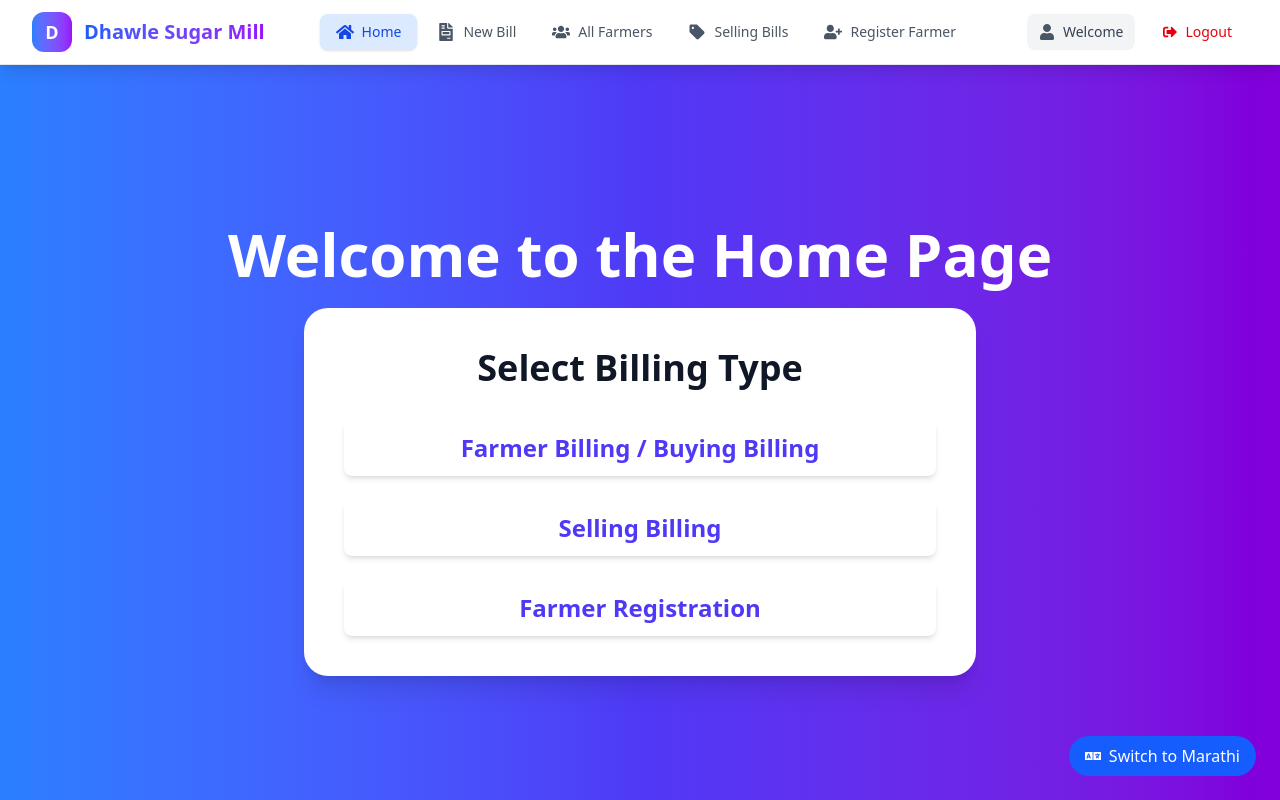
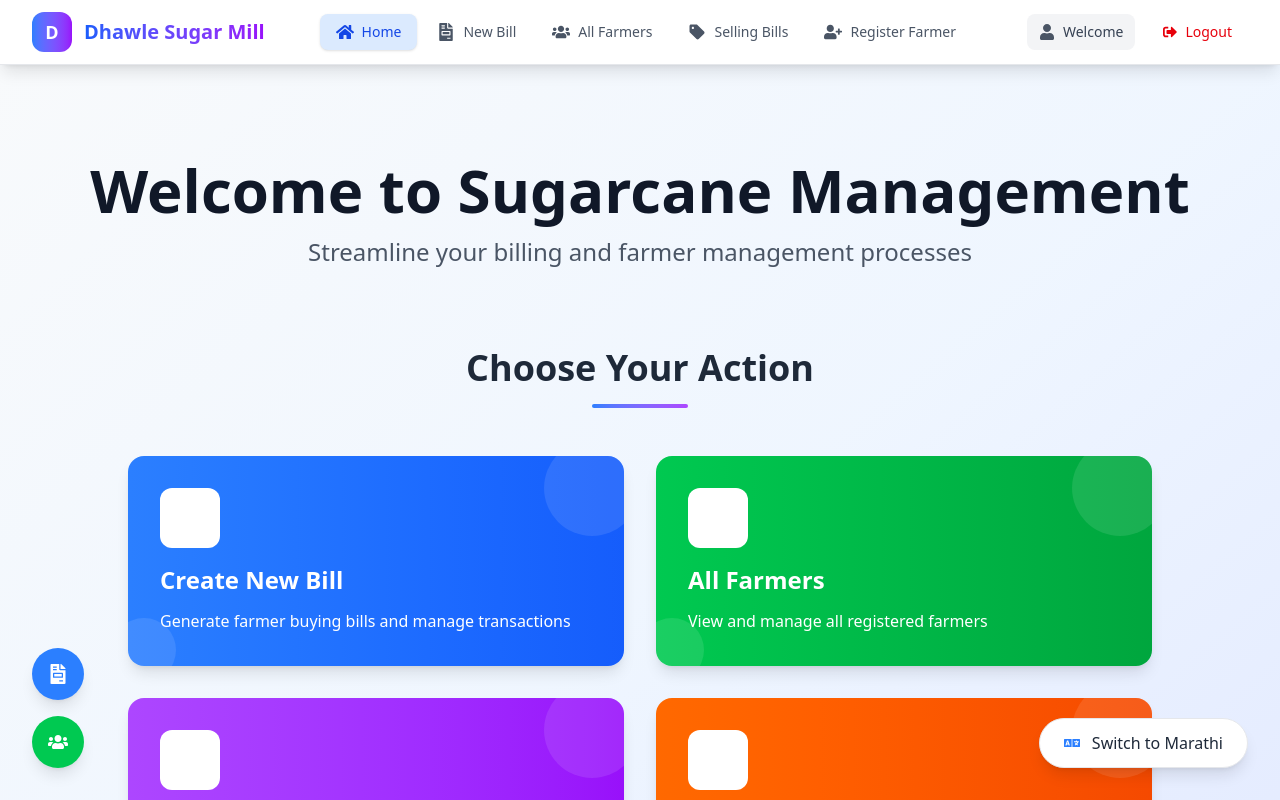
Before and after one commit to Adi56a/SugarCaneBillingSoftware, a React (Vite) app in the folder Frontend/: page / in a window 1280 px wide. Shown: the top 800 px of the page. Built offline with nearby package versions, Linux system fonts and the light colour scheme; sample sign-in values are in the browser's storage.

Commit message:
HOME .jsx updated

```diff
--- a/Frontend/src/pages/Home.jsx
+++ b/Frontend/src/pages/Home.jsx
@@ -1,82 +1,223 @@
 import React, { useState } from 'react';
-import { Link } from 'react-router-dom'; // If you're using react-router for routing
-import { FaLanguage } from 'react-icons/fa'; // For Language Toggle Icon
-import Header from '../components/Header'; // Import Header component
+import { Link } from 'react-router-dom';
+import { FaLanguage, FaUsers, FaFileInvoice, FaUserPlus, FaCog } from 'react-icons/fa';
+import { MdSell, MdHistory } from 'react-icons/md';
+import Header from '../components/Header';
 
 const Home = () => {
-  // Get the language from localStorage, default to 'en' if not set
   const [language, setLanguage] = useState(localStorage.getItem('language') || 'en');
 
-  // Handle language toggle
   const toggleLanguage = () => {
     const newLanguage = language === 'en' ? 'mr' : 'en';
     setLanguage(newLanguage);
-    localStorage.setItem('language', newLanguage); // Save the language to localStorage
+    localStorage.setItem('language', newLanguage);
   };
+
+  const translations = {
+    en: {
+      welcome: 'Welcome to Sugarcane Management',
+      subtitle: 'Streamline your billing and farmer management processes',
+      selectOption: 'Choose Your Action',
+      farmerBilling: 'Create New Bill',
+      farmerBillingDesc: 'Generate farmer buying bills and manage transactions',
+      sellingBilling: 'Selling Bills',
+      sellingBillingDesc: 'Manage selling transactions and invoices',
+      farmerRegister: 'Farmer Registration',
+      farmerRegisterDesc: 'Register new farmers in the system',
+      allFarmers: 'All Farmers',
+      allFarmersDesc: 'View and manage all registered farmers',
+      switchLanguage: 'Switch to Marathi',
+      billing: 'Billing',
+      management: 'Management'
+    },
+    mr: {
+      welcome: 'साखर कारखाना व्यवस्थापनात आपले स्वागत',
+      subtitle: 'आपली बिलिंग आणि शेतकरी व्यवस्थापन प्रक्रिया सुव्यवस्थित करा',
+      selectOption: 'आपली कृती निवडा',
+      farmerBilling: 'नवीन बिल तयार करा',
+      farmerBillingDesc: 'शेतकरी खरेदी बिले तयार करा आणि व्यवहार व्यवस्थापित करा',
+      sellingBilling: 'विक्री बिले',
+      sellingBillingDesc: 'विक्री व्यवहार आणि बीजक व्यवस्थापित करा',
+      farmerRegister: 'शेतकरी नोंदणी',
+      farmerRegisterDesc: 'सिस्टममध्ये नवीन शेतकरी नोंदवा',
+      allFarmers: 'सर्व शेतकरी',
+      allFarmersDesc: 'सर्व नोंदणीकृत शेतकरी पहा आणि व्यवस्थापित करा',
+      switchLanguage: 'इंग्रजीमध्ये बदला',
+      billing: 'बिलिंग',
+      management: 'व्यवस्थापन'
+    }
+  };
+
+  const t = translations[language];
+
+  const menuItems = [
+    {
+      title: t.farmerBilling,
+      description: t.farmerBillingDesc,
+      link: '/farmer_billing',
+      icon: <FaFileInvoice className="text-4xl" />,
+      color: 'from-blue-500 to-blue-600',
+      hoverColor: 'hover:from-blue-600 hover:to-blue-700'
+    },
+    {
+      title: t.allFarmers,
+      description: t.allFarmersDesc,
+      link: '/all_farmer',
+      icon: <FaUsers className="text-4xl" />,
+      color: 'from-green-500 to-green-600',
+      hoverColor: 'hover:from-green-600 hover:to-green-700'
+    },
+    {
+      title: t.sellingBilling,
+      description: t.sellingBillingDesc,
+      link: '/selling-billing',
+      icon: <MdSell className="text-4xl" />,
+      color: 'from-purple-500 to-purple-600',
+      hoverColor: 'hover:from-purple-600 hover:to-purple-700'
+    },
+    {
+      title: t.farmerRegister,
+      description: t.farmerRegisterDesc,
+      link: '/farmer_register',
+      icon: <FaUserPlus className="text-4xl" />,
+      color: 'from-orange-500 to-orange-600',
+      hoverColor: 'hover:from-orange-600 hover:to-orange-700'
+    }
+  ];
 
   return (
     <>
-      {/* Include Header Component */}
       <Header />
 
-      <div className="min-h-screen bg-gradient-to-r from-blue-500 via-indigo-600 to-purple-700 text-white font-sans pt-20">
-        {/* Main Content Section */}
-        <div className="flex flex-col items-center justify-start space-y-6 py-20">
+      <div className="min-h-screen bg-gradient-to-br from-slate-50 via-blue-50 to-indigo-100">
+        {/* Hero Section */}
+        <div className="pt-24 pb-12">
+          <div className="max-w-7xl mx-auto px-4 sm:px-6 lg:px-8">
+            <div className="text-center">
+              <h1 className="text-5xl md:text-6xl font-bold text-gray-900 mb-4">
+                {t.welcome}
+              </h1>
+              <p className="text-xl md:text-2xl text-gray-600 mb-8 max-w-3xl mx-auto">
+                {t.subtitle}
+              </p>
+            </div>
+          </div>
+        </div>
 
-          {/* Heading */}
-          <h1 className="text-6xl font-extrabold text-center">
-            {language === 'en' ? 'Welcome to the Home Page' : 'होम पेजवर आपले स्वागत आहे'}
-          </h1>
+        {/* Main Content */}
+        <div className="max-w-7xl mx-auto px-4 sm:px-6 lg:px-8 pb-20">
+          {/* Section Header */}
+          <div className="text-center mb-12">
+            <h2 className="text-3xl md:text-4xl font-bold text-gray-800 mb-4">
+              {t.selectOption}
+            </h2>
+            <div className="w-24 h-1 bg-gradient-to-r from-blue-500 to-purple-500 mx-auto rounded-full"></div>
+          </div>
 
-          {/* Options Section */}
-          <div className="bg-white text-gray-900 p-10 rounded-3xl shadow-xl max-w-2xl w-full transform transition hover:scale-101 duration-300">
-            <h2 className="text-4xl text-center font-semibold mb-8">
-              {language === 'en' ? 'Select Billing Type' : 'बिलिंग प्रकार निवडा'}
-            </h2>
+          {/* Menu Grid */}
+          <div className="grid grid-cols-1 md:grid-cols-2 lg:grid-cols-2 gap-8 max-w-5xl mx-auto">
+            {menuItems.map((item, index) => (
+              <Link
+                key={index}
+                to={item.link}
+                className="group"
+              >
+                <div className={`
+                  relative overflow-hidden rounded-2xl shadow-lg transition-all duration-300
+                  transform hover:scale-105 hover:shadow-xl
+                  bg-gradient-to-r ${item.color} ${item.hoverColor}
+                  text-white p-8 min-h-[200px] flex flex-col justify-between
+                `}>
+                  {/* Background Pattern */}
+                  <div className="absolute inset-0 opacity-10">
+                    <div className="absolute -right-4 -top-4 w-24 h-24 rounded-full bg-white"></div>
+                    <div className="absolute -left-4 -bottom-4 w-16 h-16 rounded-full bg-white"></div>
+                  </div>
 
-            {/* Farmer / Buying Billing Option */}
-            <div className="mb-6 hover:shadow-xl transition-all ease-in-out duration-300">
-              <Link
-                to="/farmer-billing"
-                className="block text-2xl text-indigo-600 font-semibold text-center py-3 px-6 rounded-lg shadow-md hover:bg-indigo-100 transition duration-200"
-              >
-                {language === 'en' ? 'Farmer Billing / Buying Billing' : 'शेतकरी बिलिंग / खरेदी बिलिंग'}
+                  {/* Content */}
+                  <div className="relative z-10">
+                    <div className="flex items-center justify-between mb-4">
+                      <div className="p-3 bg-white bg-opacity-20 rounded-xl backdrop-blur-sm">
+                        {item.icon}
+                      </div>
+                      <div className="opacity-0 group-hover:opacity-100 transition-opacity duration-300">
+                        <svg className="w-6 h-6" fill="none" stroke="currentColor" viewBox="0 0 24 24">
+                          <path strokeLinecap="round" strokeLinejoin="round" strokeWidth={2} d="M17 8l4 4m0 0l-4 4m4-4H3" />
+                        </svg>
+                      </div>
+                    </div>
+
+                    <h3 className="text-2xl font-bold mb-3">
+                      {item.title}
+                    </h3>
+
+                    <p className="text-white text-opacity-90 leading-relaxed">
+                      {item.description}
+                    </p>
+                  </div>
+
+                  {/* Hover Effect */}
+                  <div className="absolute inset-0 bg-gradient-to-r from-white to-transparent opacity-0 group-hover:opacity-5 transition-opacity duration-300"></div>
+                </div>
               </Link>
+            ))}
+          </div>
+
+          {/* Quick Stats Section */}
+          <div className="mt-16 grid grid-cols-1 md:grid-cols-3 gap-8 max-w-4xl mx-auto">
+            <div className="text-center p-6 bg-white rounded-xl shadow-md">
+              <div className="text-3xl font-bold text-blue-600 mb-2">Fast</div>
+              <div className="text-gray-600">Quick bill generation</div>
             </div>
-
-            {/* Selling Billing Option */}
-            <div className="hover:shadow-xl transition-all ease-in-out duration-300">
-              <Link
-                to="/selling-billing"
-                className="block text-2xl text-indigo-600 font-semibold text-center py-3 px-6 rounded-lg shadow-md hover:bg-indigo-100 transition duration-200"
-              >
-                {language === 'en' ? 'Selling Billing' : 'विक्री बिलिंग'}
-              </Link>
+            <div className="text-center p-6 bg-white rounded-xl shadow-md">
+              <div className="text-3xl font-bold text-green-600 mb-2">Secure</div>
+              <div className="text-gray-600">Data protection</div>
             </div>
-
-            {/* Farmer Registration Option */}
-            <div className="mt-6 hover:shadow-xl transition-all ease-in-out duration-300">
-              <Link
-                to="/farmer_register" // Redirect to farmer registration page
-                className="block text-2xl text-indigo-600 font-semibold text-center py-3 px-6 rounded-lg shadow-md hover:bg-indigo-100 transition duration-200"
-              >
-                {language === 'en' ? 'Farmer Registration' : 'शेतकरी नोंदणी'}
-              </Link>
+            <div className="text-center p-6 bg-white rounded-xl shadow-md">
+              <div className="text-3xl font-bold text-purple-600 mb-2">Easy</div>
+              <div className="text-gray-600">User-friendly interface</div>
             </div>
           </div>
         </div>
       </div>
 
-      {/* Language Toggle Button - Positioned at the bottom */}
-      <div className="fixed bottom-6 right-6 flex items-center space-x-2">
+      {/* Language Toggle Button */}
+      <div className="fixed bottom-8 right-8 z-50">
         <button
           onClick={toggleLanguage}
-          className="flex items-center space-x-2 bg-blue-600 text-white py-2 px-4 rounded-full hover:bg-blue-700 transition ease-in-out duration-300"
+          className="flex items-center space-x-3 bg-white text-gray-800 py-3 px-6 rounded-full shadow-lg hover:shadow-xl transition-all duration-300 border border-gray-200 hover:border-blue-300"
         >
-          <FaLanguage />
-          <span>{language === 'en' ? 'Switch to Marathi' : 'Switch to English'}</span>
+          <FaLanguage className="text-blue-500" />
+          <span className="font-medium">{t.switchLanguage}</span>
         </button>
       </div>
+
+      {/* Floating Action Buttons for Quick Access */}
+      <div className="fixed bottom-8 left-8 z-50 flex flex-col space-y-4">
+        <Link
+          to="/farmer_billing"
+          className="p-4 bg-blue-500 text-white rounded-full shadow-lg hover:shadow-xl hover:bg-blue-600 transition-all duration-300 group"
+          title={t.farmerBilling}
+        >
+          <FaFileInvoice className="text-xl" />
+          <span className="absolute left-full ml-3 px-2 py-1 bg-gray-800 text-white text-sm rounded opacity-0 group-hover:opacity-100 transition-opacity duration-300 whitespace-nowrap">
+            {t.farmerBilling}
+          </span>
+        </Link>
+
+        <Link
+          to="/all_farmer"
+          className="p-4 bg-green-500 text-white rounded-full shadow-lg hover:shadow-xl hover:bg-green-600 transition-all duration-300 group"
+          title={t.allFarmers}
+        >
+          <FaUsers className="text-xl" />
+          <span className="absolute left-full ml-3 px-2 py-1 bg-gray-800 text-white text-sm rounded opacity-0 group-hover:opacity-100 transition-opacity duration-300 whitespace-nowrap">
+            {t.allFarmers}
+          </span>
+        </Link>
+      </div>
+
+
     </>
   );
 };
```
